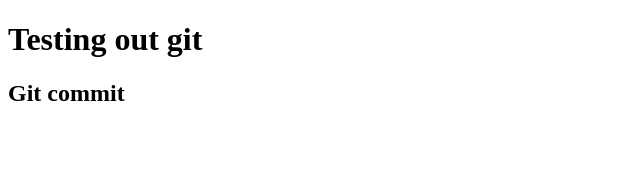
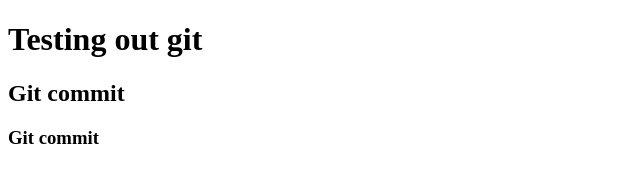
Before and after one commit to TalalYaz1/MY_PROJECT, a plain HTML site: page index.html in a window 1280 px wide. Shown: the whole page, without its empty margins (0-640 px from the left). Drawn offline with Linux system fonts and the light colour scheme.

Commit message:
added h3 element

```diff
--- a/index.html
+++ b/index.html
@@ -9,5 +9,6 @@
   <body>
     <h1>Testing out git</h1>
     <h2>Git commit</h2>
+    <h3>Git commit</h3>
   </body>
 </html>
```
